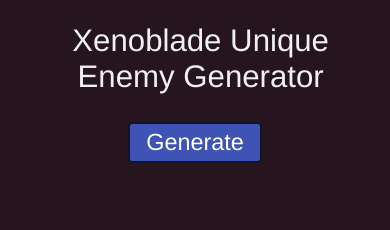
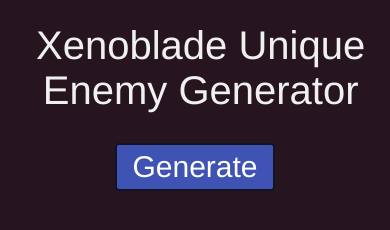
Before and after one commit to elfakyn/xc-enemy-generator, a plain HTML site: page index.html in a window 390 px wide. Drawn offline with Linux system fonts and the light colour scheme.

Commit message:
better responsive css

```diff
--- a/index.html
+++ b/index.html
@@ -8,30 +8,30 @@
   text-align: center;
   height: auto;
   width: 95%;
-  padding: 15px 15px 15px 15px;
+  padding: clamp(15px, 3vw, 24px) clamp(15px, 3vw, 24px) clamp(15px, 3vw, 24px) clamp(15px, 3vw, 24px);
   margin: 0px auto 0px auto;
   display: block;
-  font-size: 8vw;
+  font-size: clamp(40px, 8vw, 64px);
   font-family: "Helvetica Neue", Helvetica, Arial, sans-serif;
 }
 
 .button {
   position: relative;
   border: none;
-  border-radius: 4px;
-  border: 2px solid #121324;
+  border-radius: clamp(4px, 0.8vw, 6.4px);
+  border: clamp(2px, 0.4vw, 3.2px) solid #121324;
   top: 0px;
   left: 0px;
   right: 0px;
   bottom: 0px;
   height: auto;
-  width: 36%;
-  padding: 5px 5px 5px 5px;
-  margin: 3vw auto 3vw auto;
+  width: clamp(160px, 32%, 256px);
+  padding: clamp(5px, 1vw, 8px) clamp(5px, 1vw, 8px) clamp(5px, 1vw, 8px) clamp(5px, 1vw, 8px);
+  margin: clamp(15px, 3vw, 24px) auto min(15px, 3vw, 24px) auto;
   display: block;
   background: #3e53b3;
   color: #FFFFFF;
-  font-size: 6vw;
+  font-size: clamp(30px, 6vw, 48px);
   font-family: "Helvetica Neue", Helvetica, Arial, sans-serif;
 }
 
@@ -40,15 +40,15 @@
   text-align: center;
   height: auto;
   width: 95%;
-  padding: 15px 15px 15px 15px;
+  padding: clamp(15px, 3vw, 24px) clamp(15px, 3vw, 24px) clamp(15px, 3vw, 24px) clamp(15px, 3vw, 24px);
   margin: 0px auto 0px auto;
   display: inline-block;
-  font-size: 10vw;
+  font-size: clamp(50px, 10vw, 80px);
   font-family: "Helvetica Neue", Helvetica, Arial, sans-serif;
   font-weight: bold;
   color: #FFFFFF;
   text-decoration: none;
-  text-shadow: 0px 0px 20px #fc0820;
+  text-shadow: 0px 0px clamp(20px, 4vw, 32px) #fc0820;
   filter: dropshadow(color=#fc0820, offx=0, offy=0);
 }
 
```
